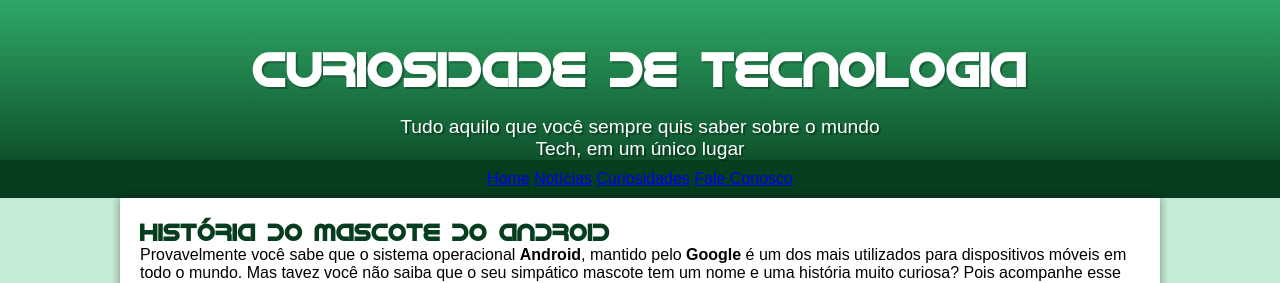
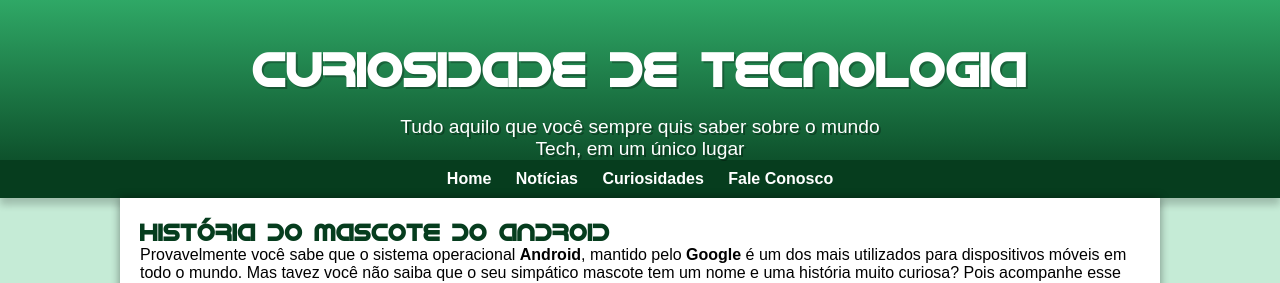
Before and after one commit to kkaori146/Project-Advertising-Page, a plain HTML site: page index.html in a window 1280 px wide. Shown: the top 283 px of the page. Drawn offline with Linux system fonts and the light colour scheme.

Commit message:
CSS: Menu

```diff
--- a/assets/css/style.css
+++ b/assets/css/style.css
@@ -61,7 +61,21 @@ header > p {
 nav {
     background-color: var(--cor5);
     padding: 10px;
-    box-shadow: ;
+    box-shadow: 0px 7px 7px rgba(0, 0, 0, 0.192);
+}
+
+nav>a{
+    color: #FFF;
+    padding: 10px;
+    text-decoration: none;
+    border-radius: 5px;
+    font-weight: bold;
+    transition-duration: 0.5s;
+}
+
+nav>a:hover{
+    background-color: var(--cor3);
+    color: var(--cor5);
 }
 
 main {
```
